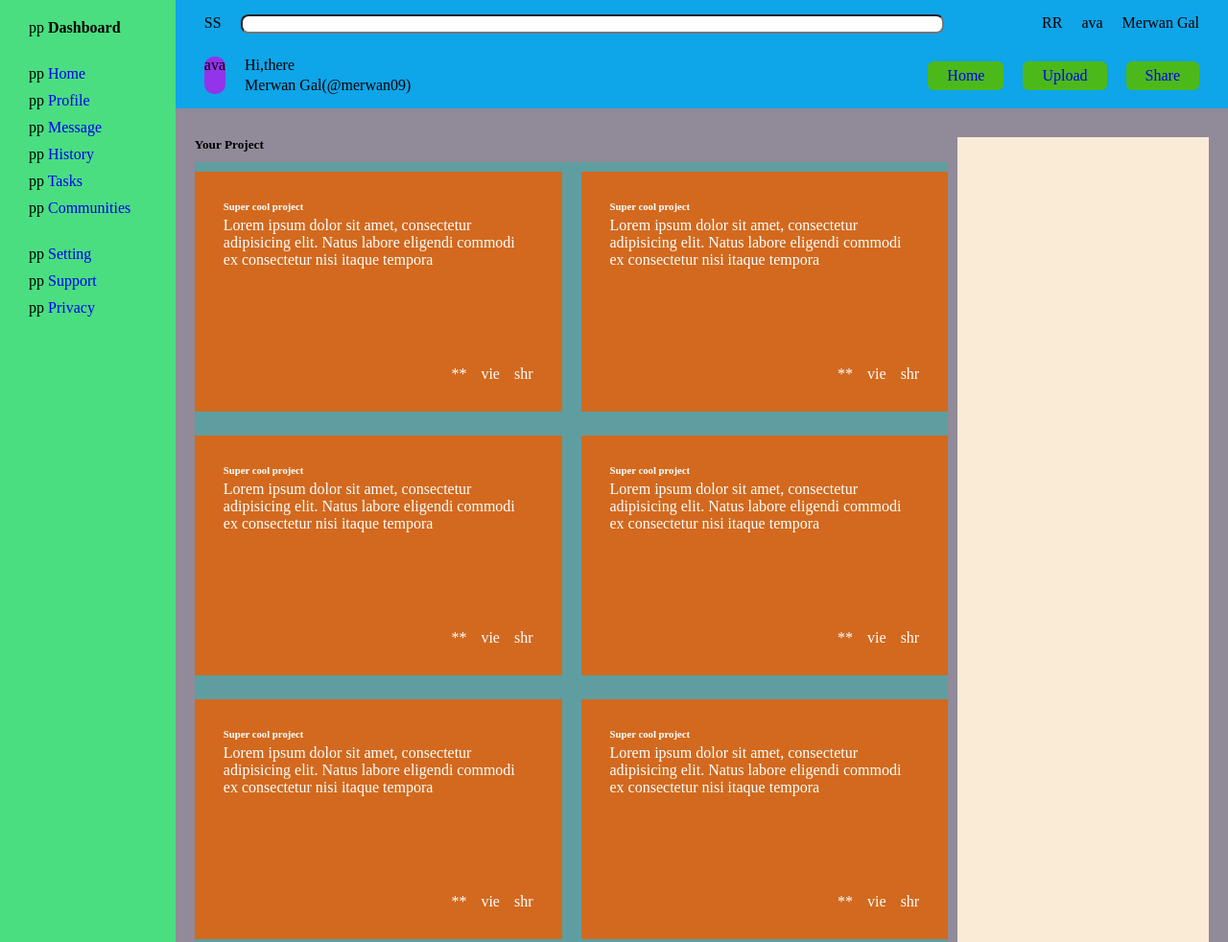
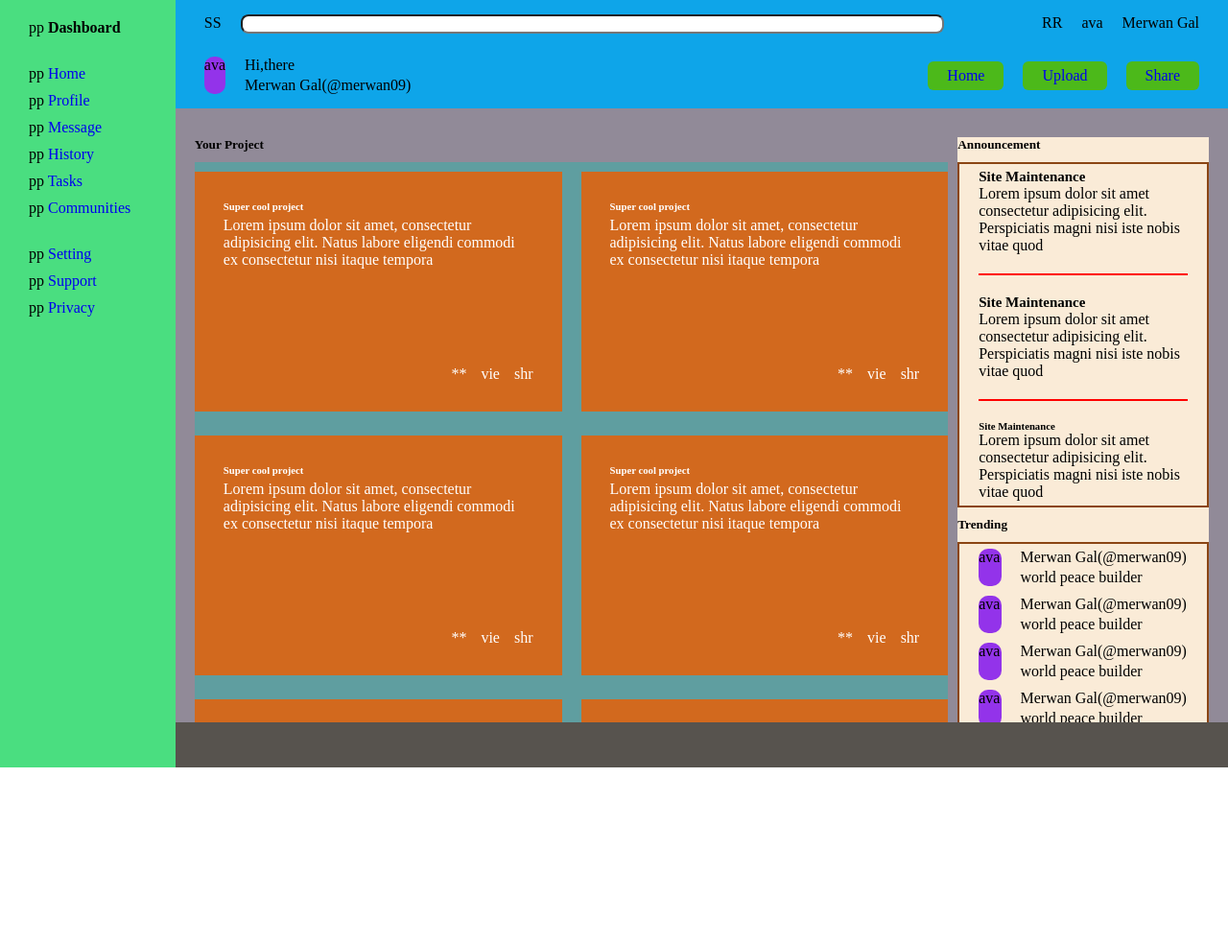
Before and after one commit to marwanGA09/admin-dashboard, a plain HTML site: page index.html in a window 1280 px wide. Shown: the top 982 px of the page at 96% size. After the commit the page ends 800 px from the top, so only its background shows below. Drawn offline with Linux system fonts and the light colour scheme.

Commit message:
create layout for aside part of main-container

```diff
--- a/index.html
+++ b/index.html
@@ -56,8 +56,104 @@
       </div>
       <div class="main">
         <h5>Your Project</h5>
-        <aside class="aside"></aside>
+        <aside class="aside">
+          <h5 class="announcement">Announcement</h5>
+          <div class="announcement__table">
+            <div class="col1">
+              <h6>Site Maintenance</h6>
+              <p>
+                Lorem ipsum dolor sit amet consectetur adipisicing elit.
+                Perspiciatis magni nisi iste nobis vitae quod
+              </p>
+            </div>
+            <div class="col2">
+              <h6>Site Maintenance</h6>
+              <p>
+                Lorem ipsum dolor sit amet consectetur adipisicing elit.
+                Perspiciatis magni nisi iste nobis vitae quod
+              </p>
+            </div>
+            <div class="col">
+              <h6>Site Maintenance</h6>
+              <p>
+                Lorem ipsum dolor sit amet consectetur adipisicing elit.
+                Perspiciatis magni nisi iste nobis vitae quod
+              </p>
+            </div>
+          </div>
+          <h5 class="trending">Trending</h5>
+          <div class="trending__table">
+            <div class="profile">
+              <div class="avatar">ava</div>
+              <p class="user">Merwan Gal(@merwan09)</p>
+              <p>world peace builder</p>
+            </div>
+            <div class="profile">
+              <div class="avatar">ava</div>
+              <p class="user">Merwan Gal(@merwan09)</p>
+              <p>world peace builder</p>
+            </div>
+            <div class="profile">
+              <div class="avatar">ava</div>
+              <p class="user">Merwan Gal(@merwan09)</p>
+              <p>world peace builder</p>
+            </div>
+            <div class="profile">
+              <div class="avatar">ava</div>
+              <p class="user">Merwan Gal(@merwan09)</p>
+              <p>world peace builder</p>
+            </div>
+          </div>
+        </aside>
         <div class="project-container">
+          <div class="pc__card">
+            <h6>Super cool project</h6>
+            <p>
+              Lorem ipsum dolor sit amet, consectetur adipisicing elit. Natus
+              labore eligendi commodi ex consectetur nisi itaque tempora
+            </p>
+            <div class="pc__card--icon">
+              <span>**</span>
+              <span>vie</span>
+              <span>shr</span>
+            </div>
+          </div>
+          <div class="pc__card">
+            <h6>Super cool project</h6>
+            <p>
+              Lorem ipsum dolor sit amet, consectetur adipisicing elit. Natus
+              labore eligendi commodi ex consectetur nisi itaque tempora
+            </p>
+            <div class="pc__card--icon">
+              <span>**</span>
+              <span>vie</span>
+              <span>shr</span>
+            </div>
+          </div>
+          <div class="pc__card">
+            <h6>Super cool project</h6>
+            <p>
+              Lorem ipsum dolor sit amet, consectetur adipisicing elit. Natus
+              labore eligendi commodi ex consectetur nisi itaque tempora
+            </p>
+            <div class="pc__card--icon">
+              <span>**</span>
+              <span>vie</span>
+              <span>shr</span>
+            </div>
+          </div>
+          <div class="pc__card">
+            <h6>Super cool project</h6>
+            <p>
+              Lorem ipsum dolor sit amet, consectetur adipisicing elit. Natus
+              labore eligendi commodi ex consectetur nisi itaque tempora
+            </p>
+            <div class="pc__card--icon">
+              <span>**</span>
+              <span>vie</span>
+              <span>shr</span>
+            </div>
+          </div>
           <div class="pc__card">
             <h6>Super cool project</h6>
             <p>
--- a/scss/main.scss
+++ b/scss/main.scss
@@ -26,17 +26,32 @@ a:link {
   text-decoration: none;
 }
 
+// mixin
+@mixin profile() {
+  .profile {
+    display: grid;
+    grid-template-columns: repeat(2, auto);
+    gap: 0.3rem 2rem;
+
+    .avatar {
+      grid-row: span 2;
+      background-color: #9333ea;
+      border-radius: 10px;
+    }
+  }
+}
+
 // styling
 
 .container {
   background-color: #57534e;
-
   display: grid;
   grid-template-columns: 1fr 6fr;
   grid-template-rows: auto 1fr;
 }
+
 .sidebar {
-  //   height: 100vh;
+  height: 100vh;
   grid-row: span 2;
   background-color: #4ade80;
   padding: 2rem 3rem;
@@ -85,17 +100,7 @@ a:link {
     display: flex;
     justify-content: space-between;
 
-    .profile {
-      display: grid;
-      grid-template-columns: repeat(2, auto);
-      gap: 0.3rem 2rem;
-
-      .avatar {
-        grid-row: span 2;
-        background-color: #9333ea;
-        border-radius: 10px;
-      }
-    }
+    @include profile();
 
     .buttons {
       align-items: center;
@@ -111,8 +116,8 @@ a:link {
   }
 }
 .main {
-  //   height: 80vh;
-  overflow: auto;
+  height: 80vh;
+  overflow-y: scroll;
   background-color: #918a98;
   padding: 3rem 2rem;
 
@@ -153,5 +158,41 @@ a:link {
   .aside {
     background-color: antiquewhite;
     grid-row: span 2;
+    height: max-content;
+
+    // grid
+    display: grid;
+    grid-template-rows: repeat(2, auto 1fr);
+    gap: 0.8rem;
+    align-content: start;
+    align-items: start;
+    gap: 1rem;
+
+    .announcement__table {
+      border: 2px solid saddlebrown;
+      padding: 0.5rem 2rem;
+      display: flex;
+      flex-direction: column;
+      gap: 2rem;
+
+      .col1,
+      .col2 {
+        padding-bottom: 2rem;
+        border-bottom: 2px solid red;
+        h6 {
+          font-size: 1.5rem;
+        }
+      }
+    }
+
+    .trending__table {
+      padding: 0.5rem 2rem;
+      border: 2px solid saddlebrown;
+      display: flex;
+      flex-direction: column;
+      gap: 1rem;
+
+      @include profile();
+    }
   }
 }
```
Also changed, not shown: css/style.css, 1 other file.
